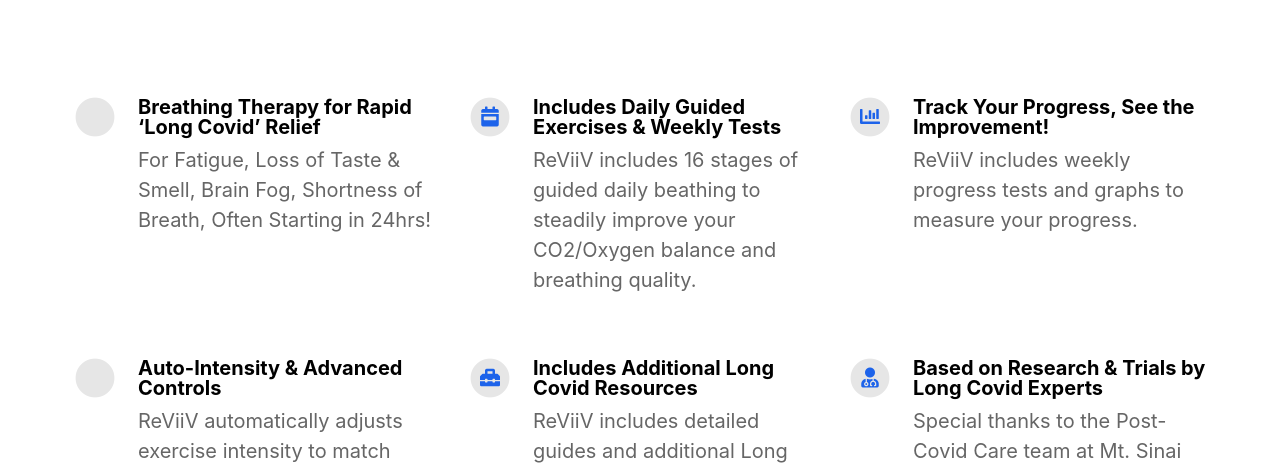
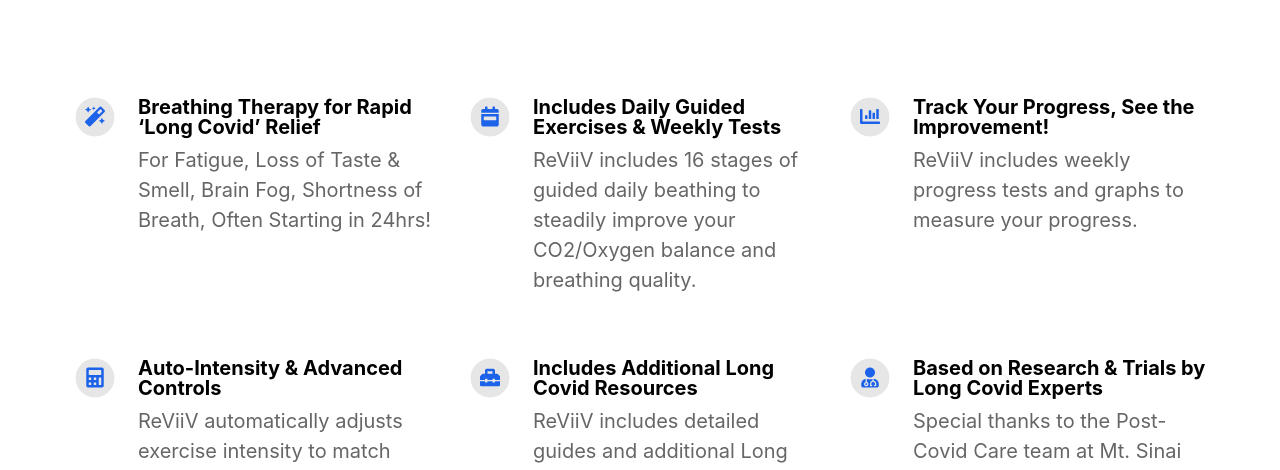
Before and after one commit to marcvanh/reviiv.me, a Jekyll site: the page built from index.html, in a window 1280 px wide. Shown: the part 987-1457 px from the top of the page. Built offline with Jekyll 4.4.1, drawn with Linux system fonts in a browser that asks for light colours; nearby versions of some CDN libraries.

Commit message:
Update _config.yml

```diff
--- a/_config.yml
+++ b/_config.yml
@@ -37,7 +37,7 @@ features                                  :
 
   - title                                 : Breathing Therapy for Rapid ‘Long Covid’ Relief
     description                           : For Fatigue, Loss of Taste & Smell, Brain Fog, Shortness of Breath, Often Starting in 24hrs!
-    fontawesome_icon_name                 : lungs
+    fontawesome_icon_name                 : magic
 
   - title                                 : Includes Daily Guided Exercises & Weekly Tests
     description                           : ReViiV includes 16 stages of guided daily beathing to steadily improve your CO2/Oxygen balance and breathing quality.
@@ -49,7 +49,7 @@ features                                  :
 
   - title                                 : Auto-Intensity & Advanced Controls
     description                           : ReViiV automatically adjusts exercise intensity to match your breathing level and progress.
-    fontawesome_icon_name                 : calculator-alt
+    fontawesome_icon_name                 : calculator
 
   - title                                 : Includes Additional Long Covid Resources
     description                           : ReViiV includes detailed guides and additional Long Covid information and tips to ensure optimum results.
```
